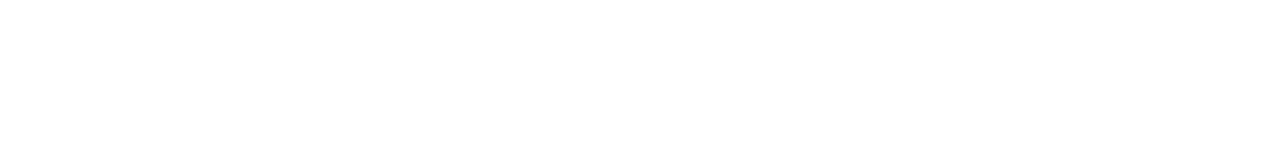
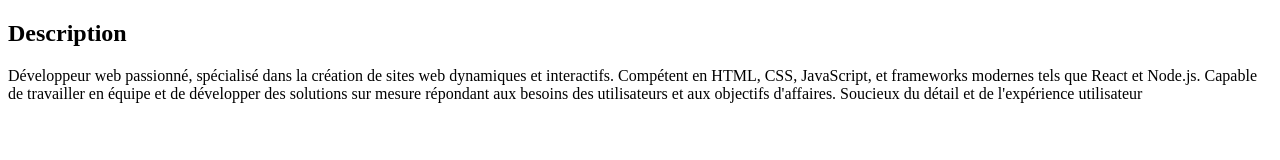
Before and after one commit to ADJASSA229/mon-cv, a plain HTML site: page index.html in a window 1280 px wide. Drawn offline with Linux system fonts and the light colour scheme.

Commit message:
mise en place de la section description

```diff
--- a/index.html
+++ b/index.html
@@ -7,6 +7,10 @@
     <title>Document</title>
 </head>
 <body>
+    <section>
+        <h2>Description</h2>
+        <p>Développeur web passionné, spécialisé dans la création de sites web dynamiques et interactifs. Compétent en HTML, CSS, JavaScript, et frameworks modernes tels que React et Node.js. Capable de travailler en équipe et de développer des solutions sur mesure répondant aux besoins des utilisateurs et aux objectifs d'affaires. Soucieux du détail et de l'expérience utilisateur</p>
+    </section>
 
 </body>
 </html>
```
